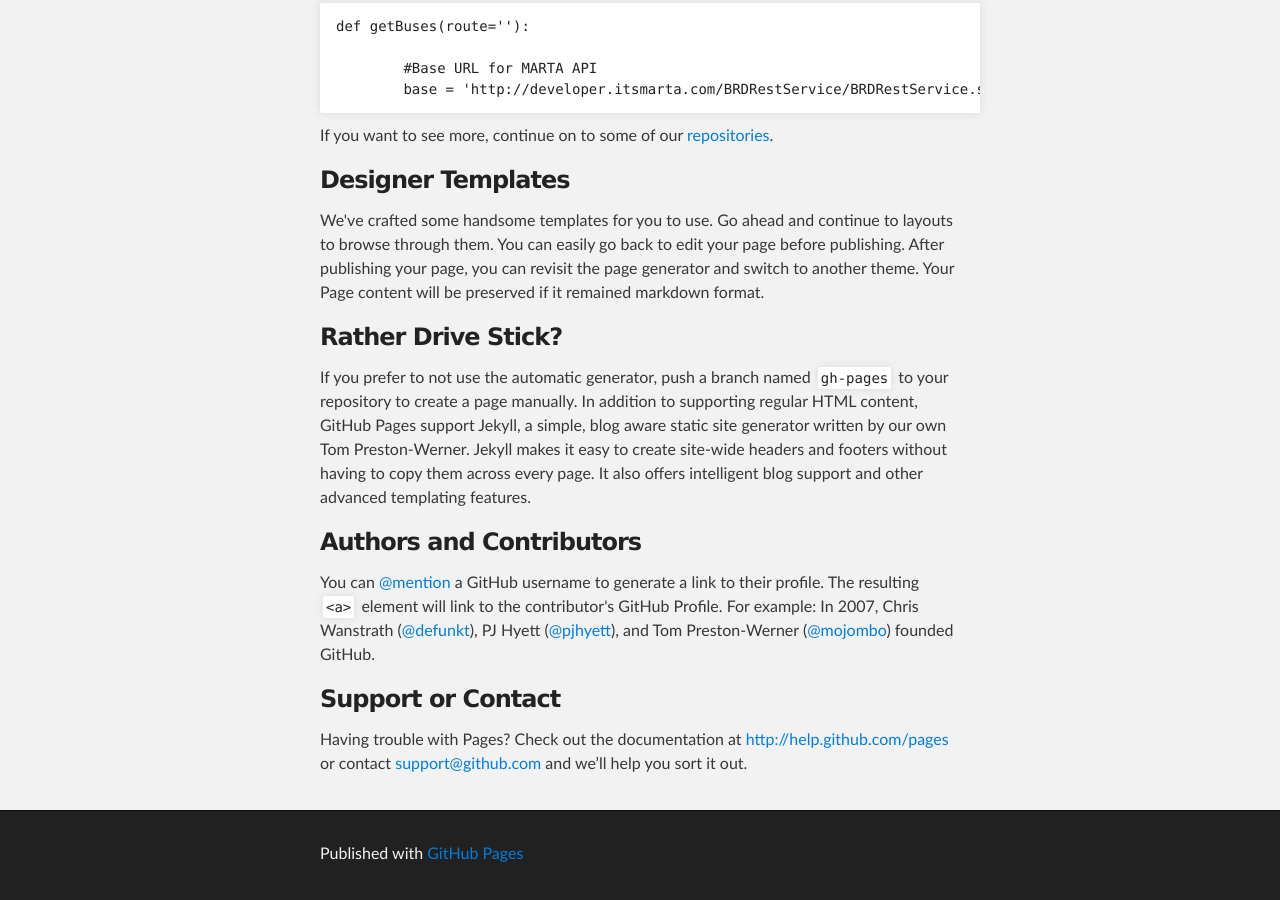
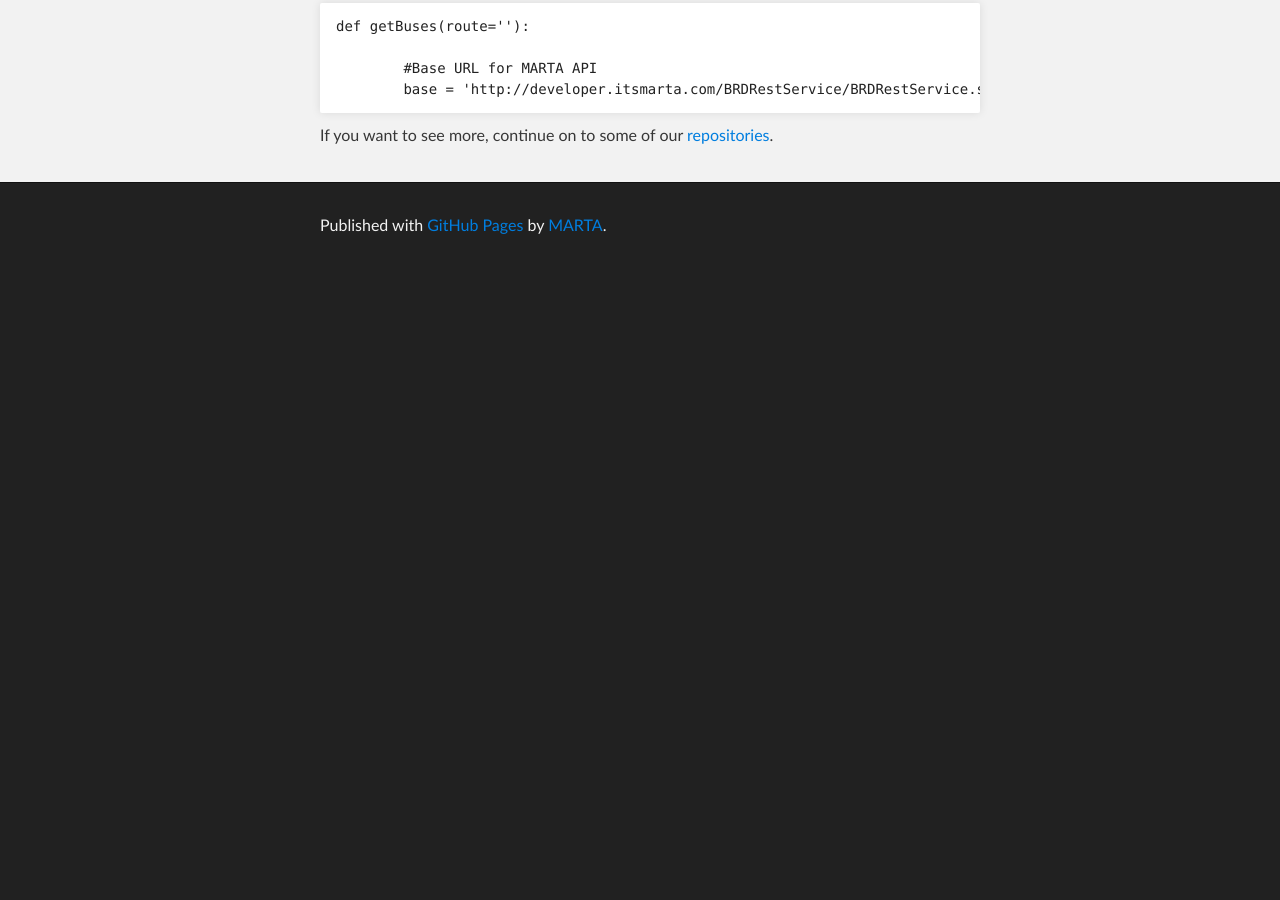
Before and after one commit to itsmarta/itsmarta.github.io, a plain HTML site: page index.html in a window 1280 px wide. Shown: the part 438-1338 px from the top of the page. After the commit the page ends 800 px from the top, so only its background shows below. Drawn offline with Linux system fonts and the light colour scheme.

Commit message:
removed default github.io content

```diff
--- a/index.html
+++ b/index.html
@@ -39,28 +39,13 @@
 
 <p>If you want to see more, continue on to some of our <a href="https://github.com/itsmarta">repositories</a>.</p>
 
-<h3>Designer Templates</h3>
-
-<p>We've crafted some handsome templates for you to use. Go ahead and continue to layouts to browse through them. You can easily go back to edit your page before publishing. After publishing your page, you can revisit the page generator and switch to another theme. Your Page content will be preserved if it remained markdown format.</p>
-
-<h3>Rather Drive Stick?</h3>
-
-<p>If you prefer to not use the automatic generator, push a branch named <code>gh-pages</code> to your repository to create a page manually. In addition to supporting regular HTML content, GitHub Pages support Jekyll, a simple, blog aware static site generator written by our own Tom Preston-Werner. Jekyll makes it easy to create site-wide headers and footers without having to copy them across every page. It also offers intelligent blog support and other advanced templating features.</p>
-
-<h3>Authors and Contributors</h3>
-
-<p>You can <a href="https://github.com/blog/821" class="user-mention">@mention</a> a GitHub username to generate a link to their profile. The resulting <code>&lt;a&gt;</code> element will link to the contributor's GitHub Profile. For example: In 2007, Chris Wanstrath (<a href="https://github.com/defunkt" class="user-mention">@defunkt</a>), PJ Hyett (<a href="https://github.com/pjhyett" class="user-mention">@pjhyett</a>), and Tom Preston-Werner (<a href="https://github.com/mojombo" class="user-mention">@mojombo</a>) founded GitHub.</p>
-
-<h3>Support or Contact</h3>
-
-<p>Having trouble with Pages? Check out the documentation at <a href="http://help.github.com/pages">http://help.github.com/pages</a> or contact <a href="mailto:support@github.com">support@github.com</a> and we’ll help you sort it out.</p>
       </section>
     </div>
 
     <!-- FOOTER  -->
     <div id="footer_wrap" class="outer">
       <footer class="inner">
-        <p>Published with <a href="http://pages.github.com">GitHub Pages</a></p>
+        <p>Published with <a href="http://pages.github.com">GitHub Pages</a> by <a href="http://www.itsmarta.com/developers/">MARTA</a>.</p>
       </footer>
     </div>
 
```
